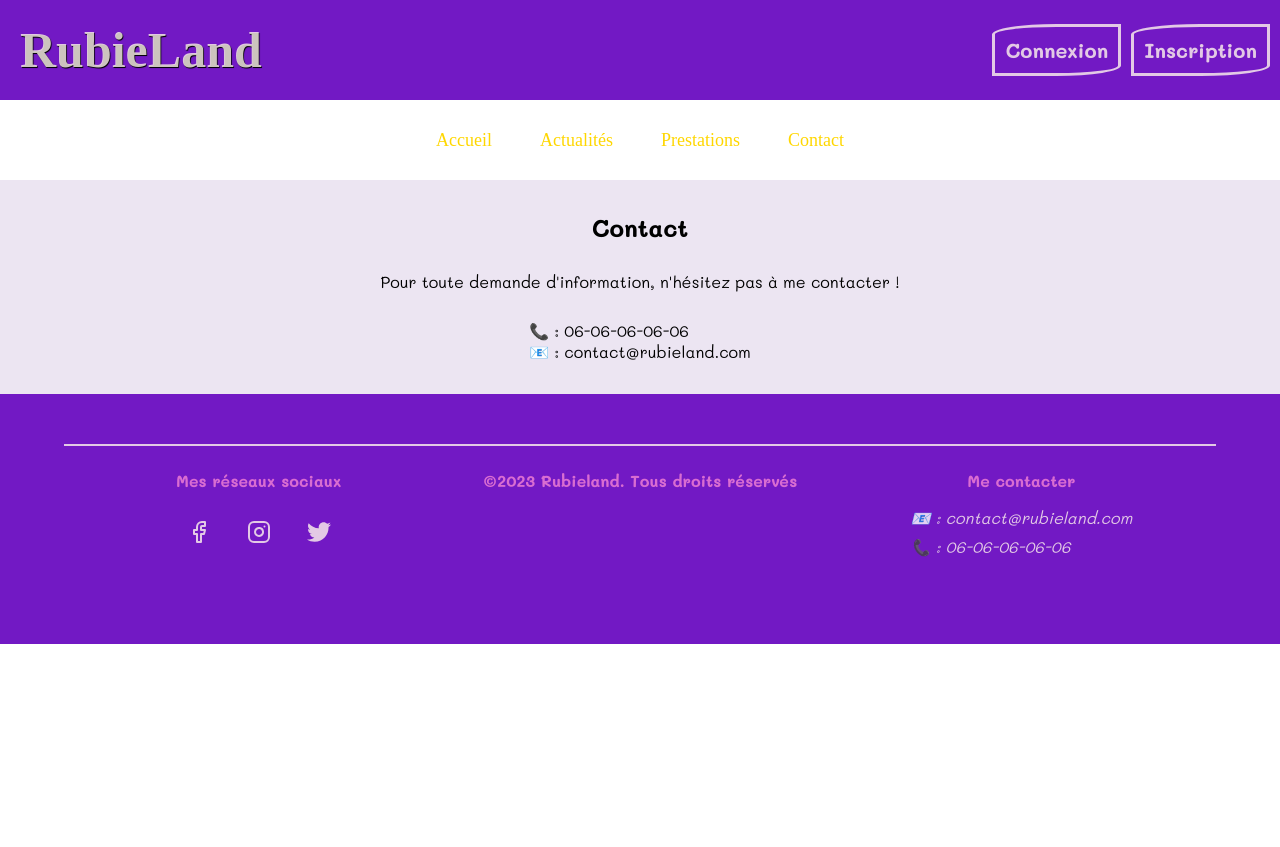
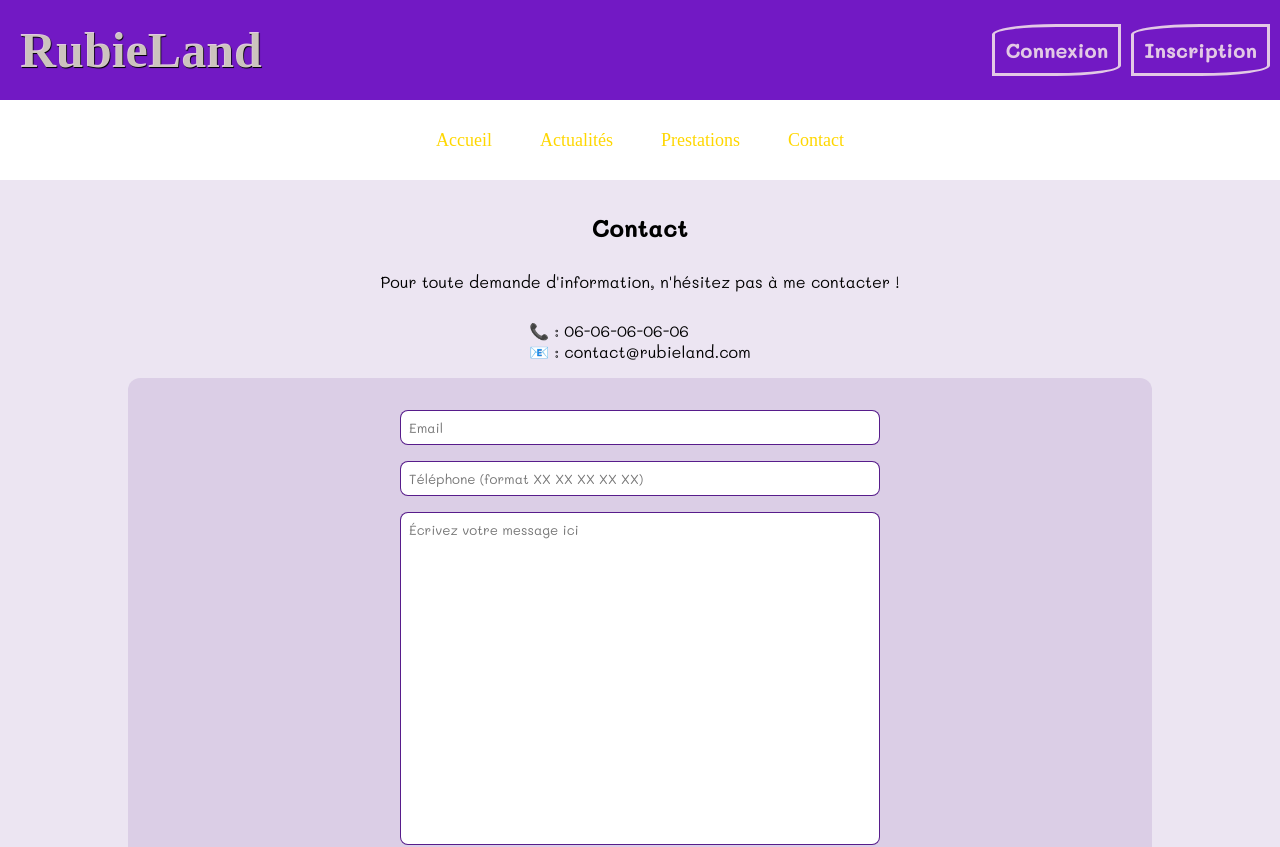
Before and after one commit to Mickael-Mesloub/Projet-Petsitting, a React (Create React App) app in the folder client/: page /contact in a window 1280 px wide. Shown: the top 847 px of the page. Before the commit the page ends 800 px from the top, so only its background shows below. Built offline with nearby package versions, Linux system fonts and the light colour scheme; a web font is replaced by a local one.

Commit message:
display contact form but not configured yet, WIP

```diff
--- a/client/src/pages/public/contact/contact.js
+++ b/client/src/pages/public/contact/contact.js
@@ -1,6 +1,10 @@
 import "./styles.scss";
 
 const Contact = () => {
+  const handleSubmit = (e) => {
+    e.preventDefault();
+    console.log("submit")
+  }
   return (
     <main className="contactPage-main">
       <h2>Contact</h2>
@@ -9,7 +13,7 @@ const Contact = () => {
         <p>📞 : 06-06-06-06-06</p>
         <p>📧 : contact@rubieland.com</p>
       </div>
-      {/* <form className="contact-form">
+       <form className="contact-form" onSubmit={handleSubmit}>
         <div className="form-inputs">
           <input
             type="email"
@@ -43,7 +47,8 @@ const Contact = () => {
           className="register-btn"
           value="Envoyer"
         />
-      </form> */}
+      </form>
+
     </main>
   );
 };
```
Also changed, not shown: 1 other file (tests, documents, lock files or other folders).
